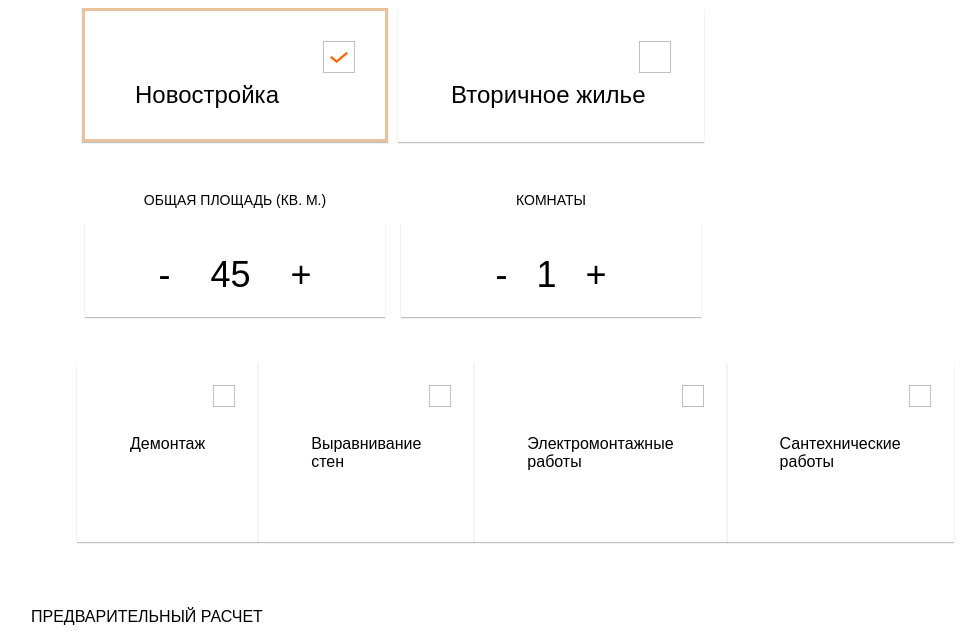
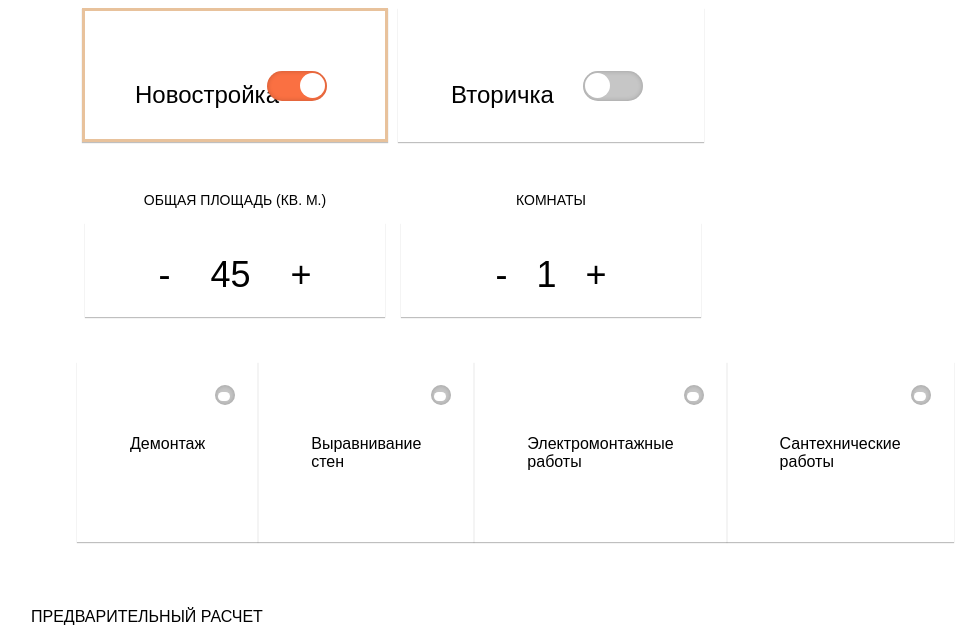
Before and after one commit to nasthe2/renovation-calculator, a plain HTML site: page index.html in a window 1280 px wide. Shown: the top 639 px of the page, without its empty margins (247-1209 px from the left). Drawn offline with Linux system fonts and the light colour scheme.

Commit message:
Change toggler design

```diff
--- a/index.html
+++ b/index.html
@@ -23,7 +23,7 @@
           <div class="calc_type_item">
             <!--<img class="calc_type_item_img" src="https://www.prorabneva.ru/frontend/images/icon_calc_2.png"
                 alt="Калькулятор - Прораб Нева"> -->
-            <span class="calc_type_item_name">Вторичное жилье</span>
+            <span class="calc_type_item_name">Вторичка</span>
           </div>
         </label>
       </div>
--- a/styles.css
+++ b/styles.css
@@ -41,8 +41,18 @@ form {
   border: 3px solid #e8c29c;
 }
 
+/*
 .calc_type_radio:checked + .calc_type_item:after {
   opacity: 1;
+}
+*/
+
+.calc_type_radio:checked + .calc_type_item:before {
+  background: #FA7042;
+}
+
+.calc_type_radio:checked + .calc_type_item:after {
+  right: 60px;
 }
 
 .calc_type_item {
@@ -61,6 +71,7 @@ form {
   border: 3px solid rgba(232, 194, 156, .5);
 }
 
+/*
 .calc_type_item:before {
   content: '';
   position: absolute;
@@ -70,6 +81,34 @@ form {
   height: 30px;
   border: 1px solid #bfbfbf;
 }
+*/
+
+.calc_type_item:before {
+  content: '';
+  position: absolute;
+  top: 60px;
+  right: 58px;
+  width: 60px;
+  height: 30px;
+  background: #c6c6c6;
+  outline: none;
+  border-radius: 20px;
+  box-shadow: inset 0 0 5px rgba(0, 0, 0, .2);
+  transition: .3s;
+}
+
+.calc_type_item:after {
+  content: '';
+  position: absolute;
+  top: 62px;
+  right: 91px;
+  width: 25px;
+  height: 25px;
+  border-radius: 22px;
+  background: #fff;
+  transition: .3s;
+}
+
 
 .calc_numbers {
   height: 120px;
@@ -161,6 +200,7 @@ form {
   width: 12px;
 }
 
+/*
 .calc_type_item:after {
   content: '';
   -webkit-transition: ease-in-out .2s;
@@ -174,6 +214,7 @@ form {
   background: url(./img/check_cal.png) no-repeat top;
   background-size: cover;
 }
+*/
 
 .calc_type_item_name {
   display: block;
```
